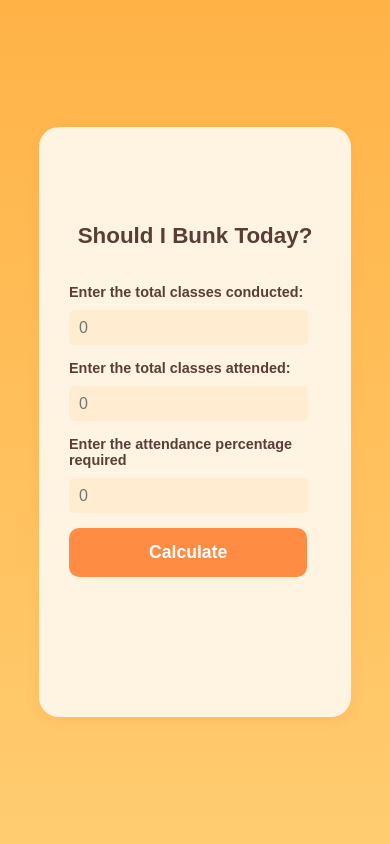
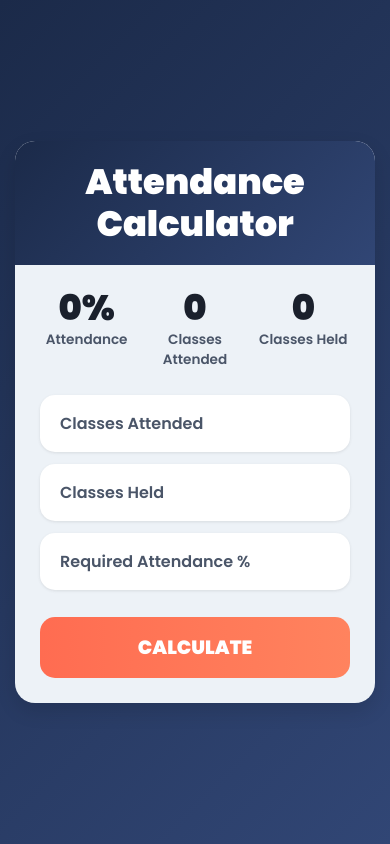
Before and after one commit to SatyajeetSahoo08/bunk-calculator-webpage, a plain HTML site: page index.html in a window 390 px wide. Drawn offline with Linux system fonts and the light colour scheme.

Commit message:
Version 1.01 with responsive layout and better UI

```diff
--- a/index.html
+++ b/index.html
@@ -1,28 +1,39 @@
 <!DOCTYPE html>
 <html lang="en">
 <head>
-    <meta charset="UTF-8">
-    <meta name="viewport" content="width=device-width, initial-scale=1.0">
-    <title>Should I Bunk?</title>
+    <meta charset="UTF-8" />
+    <meta name="viewport" content="width=device-width, initial-scale=1.0" />
+    <title>Attendance Calculator</title>
     <link rel="stylesheet" href="style.css">
 </head>
 <body>
     <div class="container">
-        <div class="heading">
-            <p>Should I Bunk Today?</p>
-        </div>
-        <div class="field">
-            <p>Enter the total classes conducted:</p>
-            <input type="text" class="conducted" placeholder="0">
-            <p>Enter the total classes attended:</p>
-            <input type="text" class="attended" placeholder="0">
-            <p>Enter the attendance percentage required</p>
-            <input type="text" class="percentage" placeholder="0"><br>
-            <button class="btn">Calculate</button>
-        </div>
-        <div class="msg">
-            <p class="msg1"></p>
-            <p class="skip"></p>
+        <h1>Attendance<br>Calculator</h1>
+        <div class="content">
+            <div class="stats">
+                <div>
+                    <div class="number" id="attendance-percent">0%</div>
+                    <div class="label">Attendance</div>
+                </div>
+                <div>
+                    <div class="number" id="classes-attended">0</div>
+                    <div class="label">Classes Attended</div>
+                </div>
+                <div>
+                    <div class="number" id="classes-held">0</div>
+                    <div class="label">Classes Held</div>
+                </div>
+                <!-- <div>
+                    <div class="number" id="must-attend">0</div>
+                    <div class="label">Must Attend</div>
+                </div> -->
+            </div>
+            <form id="attendance-form">
+                <input type="number" id="attended" placeholder="Classes Attended" min="0" required />
+                <input type="number" id="total" placeholder="Classes Held" min="0" required />
+                <input type="number" id="required-percent" placeholder="Required Attendance %" min="0" max="100" required />
+                <button class="btn" type="submit">CALCULATE</button>
+            </form>
         </div>
     </div>
 </body>
--- a/main.js
+++ b/main.js
@@ -1,29 +1,85 @@
-const btn = document.querySelector(".btn");
-const msg = document.querySelector(".msg1");
-const skip = document.querySelector(".skip");
+const form = document.getElementById("attendance-form");
+const inputAttended = document.getElementById("attended");
+const inputTotal = document.getElementById("total");
+const inputRequiredPercent = document.getElementById("required-percent");
+const displayAttendance = document.getElementById("attendance-percent");
+const displayAttended = document.getElementById("classes-attended");
+const displayTotal = document.getElementById("classes-held");
 
-function output() {
-    const conducted = document.querySelector(".conducted").value;
-    const attended = document.querySelector(".attended").value;
-    const percentage = document.querySelector(".percentage").value;
-    const result = Math.round(((attended / conducted) * 100) * 100) / 100;;
+form.addEventListener("submit", (e) => {
+  e.preventDefault();
 
-    if (!conducted || !attended || !percentage || conducted < attended || conducted <= 0 || percentage <= 0 || percentage > 100) {
-        msg.innerHTML = `🚫 Please enter valid numbers in all fields.`;
-        skip.innerHTML = "";
-        return;
-    }
+  const attended = parseInt(inputAttended.value);
+  const total = parseInt(inputTotal.value);
+  const requiredPercent = parseInt(inputRequiredPercent.value);
 
+  if (isNaN(attended) || isNaN(total) || isNaN(requiredPercent)) {
+    alert("Please enter valid numbers in all fields");
+    return;
+  }
 
-    msg.innerHTML = `You have <b>${result}%</b> attendance.`;
-    if(result>=percentage){
-        let maxSkip = (attended*100)/percentage;
-        let canSkip = Math.floor(maxSkip - conducted);
-        skip.innerHTML = `✅ You're in safe zone!!, you can skip <b>${canSkip}</b> 😎 more classes.`;
-    }
-    else{
-        let cooked = Math.ceil((percentage * conducted - 100 * attended)/(100-percentage));
-        skip.innerHTML = `⚠️ Your attendance is short!!, you have to attend <b>${cooked}</b> 😔 more classes.`
-    }
-}
-btn.addEventListener("click", output);
+  if (attended < 0 || total <= 0 || attended > total) {
+    alert("Invalid values: Attended classes must be >=0 and <= total classes");
+    return;
+  }
+  if (requiredPercent < 0 || requiredPercent > 100) {
+    alert("Required attendance must be between 0 and 100");
+    return;
+  }
+
+  // Calculate current attendance percentage
+  const attendancePercent = (attended / total) * 100;
+
+  // Update stats display
+  displayAttendance.textContent = attendancePercent.toFixed(2) + "%";
+  displayAttended.textContent = attended;
+  displayTotal.textContent = total;
+
+  // Calculate how many classes need to be attended to meet required attendance
+  // Formula: (attended + x) / (total + x) >= requiredPercent / 100
+  // Solve for x:
+  let neededClasses = 0;
+  if (attendancePercent < requiredPercent) {
+    neededClasses = Math.ceil(
+      ((requiredPercent / 100) * total - attended) / (1 - requiredPercent / 100)
+    );
+  }
+
+  // Remove previous message if exists
+  const prevMsg = document.getElementById("needed-classes-msg");
+  if (prevMsg) prevMsg.remove();
+
+  // Create message element
+  const msg = document.createElement("div");
+  msg.id = "needed-classes-msg";
+  msg.style.marginTop = "15px";
+  msg.style.fontWeight = "700";
+  msg.style.fontSize = "1rem";
+
+  if (attendancePercent >= requiredPercent) {
+    msg.textContent = `🎉 Congratulations! Your attendance is sufficient.`;
+    msg.style.color = "#28a745";
+  } else {
+    msg.innerHTML = `⚠️ Your attendance is short! You need to attend <span style="color:#FF6C51; font-weight: 900;">${neededClasses}</span> more classes.`;
+    msg.style.color = "#FF6C51";
+  }
+
+  form.appendChild(msg);
+});
+
+// // Optional: Real-time calculation as user types
+// function calculateRealTime() {
+//     const attended = parseInt(inputAttended.value) || 0;
+//     const total = parseInt(inputTotal.value) || 0;
+
+//     if (total > 0) {
+//         const attendancePercent = (attended / total) * 100;
+//         displayAttendance.textContent = attendancePercent.toFixed(1) + '%';
+//         displayAttended.textContent = attended;
+//         displayTotal.textContent = total;
+//     }
+// }
+
+// // Add real-time updates (optional)
+// inputAttended.addEventListener('input', calculateRealTime);
+// inputTotal.addEventListener('input', calculateRealTime);
--- a/style.css
+++ b/style.css
@@ -1,167 +1,275 @@
-* {
+@import url("https://fonts.googleapis.com/css2?family=Poppins:wght@400;600;700;900&display=swap");
+
+body {
   margin: 0;
-    padding: 0;
+  background: linear-gradient(135deg, #1b2a49, #314675);
+  font-family: "Poppins", sans-serif;
+  display: flex;
+  justify-content: center;
+  align-items: center;
+  min-height: 100vh;
+  padding: 20px;
   box-sizing: border-box;
 }
 
+.container {
+  background: #edf2f7;
+  border-radius: 20px;
+  box-shadow: 0 8px 20px rgba(0, 0, 0, 0.12);
+  padding: 0;
+  width: 380px;
+  max-width: 95vw;
+  text-align: center;
+  overflow: hidden;
+}
+
+h1 {
+  font-size: 3rem;
+  font-weight: 900;
+  margin: 0;
+  color: #ffffff;
+  background: linear-gradient(135deg, #1b2a49, #314675);
+  padding: 25px 0;
+  line-height: 1.2;
+}
+
+.content {
+  padding: 30px;
+}
+
+.stats {
+  display: flex;
+  justify-content: space-between;
+  margin-bottom: 30px;
+  gap: 10px;
+}
+
+.stats > div {
+  flex: 1;
+  text-align: center;
+}
+
+.stats .number {
+  font-size: 2.5rem;
+  font-weight: 900;
+  margin-bottom: 5px;
+  color: #1a202c;
+  line-height: 1;
+}
+
+.stats .label {
+  font-size: 0.9rem;
+  font-weight: 600;
+  color: #4a5568;
+}
+
+input[type="number"] {
+  background: #ffffff;
+  border-radius: 15px;
+  box-shadow: 0 1px 3px rgba(66, 66, 66, 0.12);
+  padding: 18px 25px;
+  margin-bottom: 15px;
+  font-weight: 600;
+  color: #1a202c;
+  font-size: 1.1rem;
+  border: none;
+  width: 100%;
+  box-sizing: border-box;
+  font-family: "Poppins", sans-serif;
+}
+
+input[type="number"]:focus {
+  outline: none;
+  box-shadow: 0 0 8px rgba(255, 108, 81, 0.3);
+}
+
+input[type="number"]::placeholder {
+  color: #4a5568;
+  font-weight: 600;
+}
+
+.btn {
+  width: 100%;
+  padding: 18px;
+  font-size: 1.4rem;
+  font-weight: 900;
+  color: #ffffff;
+  background: linear-gradient(90deg, #ff6c51 0%, #ff835e 100%);
+  border: none;
+  border-radius: 15px;
+  cursor: pointer;
+  transition: all 0.3s ease;
+  margin-top: 15px;
+  font-family: "Poppins", sans-serif;
+}
+
+.btn:hover {
+  background: linear-gradient(90deg, #ff835e 0%, #ff6c51 100%);
+  transform: translateY(-1px);
+}
+
+/* Responsive Design */
+
+
+@media (max-width: 768px) {
+  .container {
+    width: 90vw;
+    max-width: 500px;
+  }
+
+  h1 {
+    font-size: 2.5rem;
+  }
+
+  .stats .number {
+    font-size: 2.5rem;
+  }
+}
+
+@media (max-width: 480px) {
   body {
-    background: linear-gradient(to bottom, #FFB347, #FFCC70);
-    background-repeat: no-repeat;
-    background-size: cover;
-    background-attachment: fixed;
-    min-height: 100vh;
-    font-family: 'Montserrat', sans-serif;
-    display: flex;
-    align-items: center;
-    justify-content: center;
-    flex-direction: column;
-    color: #5A3E36;
-    text-align: left;
+    padding: 15px;
   }
 
   .container {
-    min-height: 70vh;
-    width: 350px;
-    display: flex;
-    justify-content: center;
-    align-items: center;
-    flex-direction: column;
-    background-color: #FFF3E2;
-    border-radius: 20px;
-    box-shadow:0 4px 12px rgba(255, 140, 66, 0.2);
+    width: 95vw;
   }
 
-.heading p {
-    font-size: 1.8rem;
-    font-weight: 600;
-    position: relative;
-    /* bottom: 20px; */
-    margin-top: 10px;
-    padding-bottom: 20px;
+  .content {
+    padding: 25px;
   }
 
-.field {
-    width: 100%;
-    height: 100%;
-    margin-bottom: 30px;
+  h1 {
+    font-size: 2.2rem;
+    padding: 20px 0;
+  }
+
+  .stats {
+    gap: 15px;
+    margin-bottom: 25px;
+  }
+
+  .stats .number {
+    font-size: 2.2rem;
+  }
+
+  .stats .label {
+    font-size: 0.85rem;
+  }
+
+  input[type="number"] {
+    font-size: 1rem;
+    padding: 16px 20px;
+    margin-bottom: 12px;
+  }
+
+  .btn {
+    font-size: 1.2rem;
+    padding: 16px;
+  }
+}
+
+
+@media (max-width: 375px) {
+  body {
+    padding: 10px;
+  }
+
+  .container {
+    width: 98vw;
+  }
+
+  .content {
     padding: 20px;
   }
 
-.field input {
-    border-radius: 5px;
-    outline: none;
-    border: none;
-    height: 35px;
-    width: 95%;
-    position: relative;
-    bottom: 10%;
-    margin-bottom: 15px;
-    text-align: left;
-    padding-left: 10px;
-    background-color: #FFECD1;
+  h1 {
+    font-size: 1.8rem;
+    padding: 18px 0;
   }
 
-.field p {
+  .stats {
+    flex-direction: column;
+    gap: 20px;
+    margin-bottom: 25px;
+  }
+
+  .stats > div {
+    flex: none;
+  }
+
+  .stats .number {
+    font-size: 2rem;
+  }
+
+  .stats .label {
     font-size: 0.9rem;
-    font-weight: 600;
+    margin-top: 5px;
+  }
+
+  input[type="number"] {
+    font-size: 0.95rem;
+    padding: 14px 18px;
     margin-bottom: 10px;
   }
 
   .btn {
-    border: none;
-    outline: none;
-    color: #ffffff;
-    padding: 15px 108px;
-    border-radius: 10px;
-    font-size: 1.2rem;
-    font-weight: 600;
-    background-color: #FF8C42;
-    cursor: pointer;
-    transition: all 0.1s ease-in-out;
-    transition: transform 0.4s ease-in-out;
+    font-size: 1.1rem;
+    padding: 14px;
+    margin-top: 12px;
+  }
 }
 
-.btn:hover{
-    background-color: #E67D3A;
+@media (max-width: 320px) {
+  h1 {
+    font-size: 1.6rem;
+    line-height: 1.3;
   }
 
-.btn:active{
-    background-color: #E67D3A;
-    transform: scale(0.8);
+  .content {
+    padding: 15px;
   }
 
-.msg {
-    display: flex;
-    flex-direction: column;
-    align-items: center;
-    justify-content: center;
-    text-align: center;
-    width: 85%;
+  .stats .number {
+    font-size: 1.8rem;
   }
 
-.msg1 {
-    margin-bottom: 3px;
-}
-
-@media (max-width: 480px) {
-    .container {
-        width: 90%;
-        padding: 20px 10px;
-    }
-
-    .heading p {
-        font-size: 1.3rem;
-        padding-bottom: 15px;
+  input[type="number"] {
+    font-size: 0.9rem;
+    padding: 12px 16px;
   }
 
   .btn {
-        padding: 12px 60px;
     font-size: 1rem;
-    }
-
-    .field input {
-        font-size: 0.9rem;
-    }
-
-    .msg1,
-    .skip {
-        font-size: 0.9rem;
+    padding: 12px;
   }
 }
 
-@media (max-width: 768px) {
-    .container {
-        width: 80%;
+
+@media (max-width: 768px) and (orientation: landscape) {
+  body {
+    min-height: auto;
+    padding: 10px;
   }
 
-    .heading p {
-        font-size: 1.4rem;
+  .container {
+    margin: 20px auto;
   }
 
-    .btn {
-        padding: 14px 80px;
-        font-size: 1.1rem;
+  h1 {
+    font-size: 2rem;
+    padding: 15px 0;
   }
 
-    .field input {
-        font-size: 1rem;
+  .content {
+    padding: 20px;
   }
 
-    .msg1,
-    .skip {
-        font-size: 1rem;
+  .stats {
+    margin-bottom: 20px;
+  }
+
+  .stats .number {
+    font-size: 2rem;
   }
 }
-
-@media (min-width: 768px) and (max-width: 1024px) {
-    .btn {
-        margin: 0 auto;
-        display: block;
-        padding: 15px 40px;
-        width: 80%;
-    }
-
-    .field {
-        padding: 20px 40px;
-    }
-}
```
Lines whose indentation alone changed are shown as unchanged.
